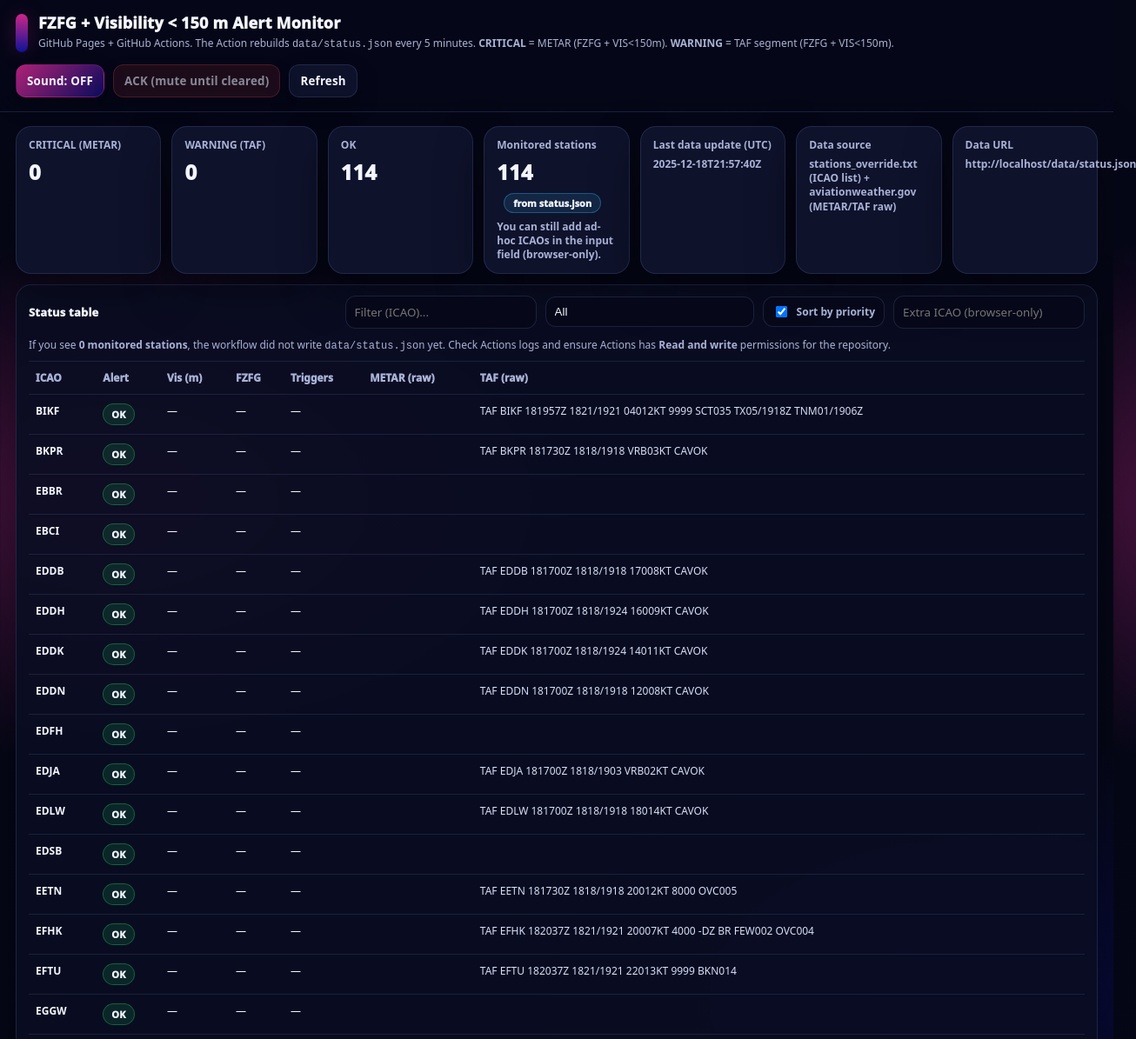
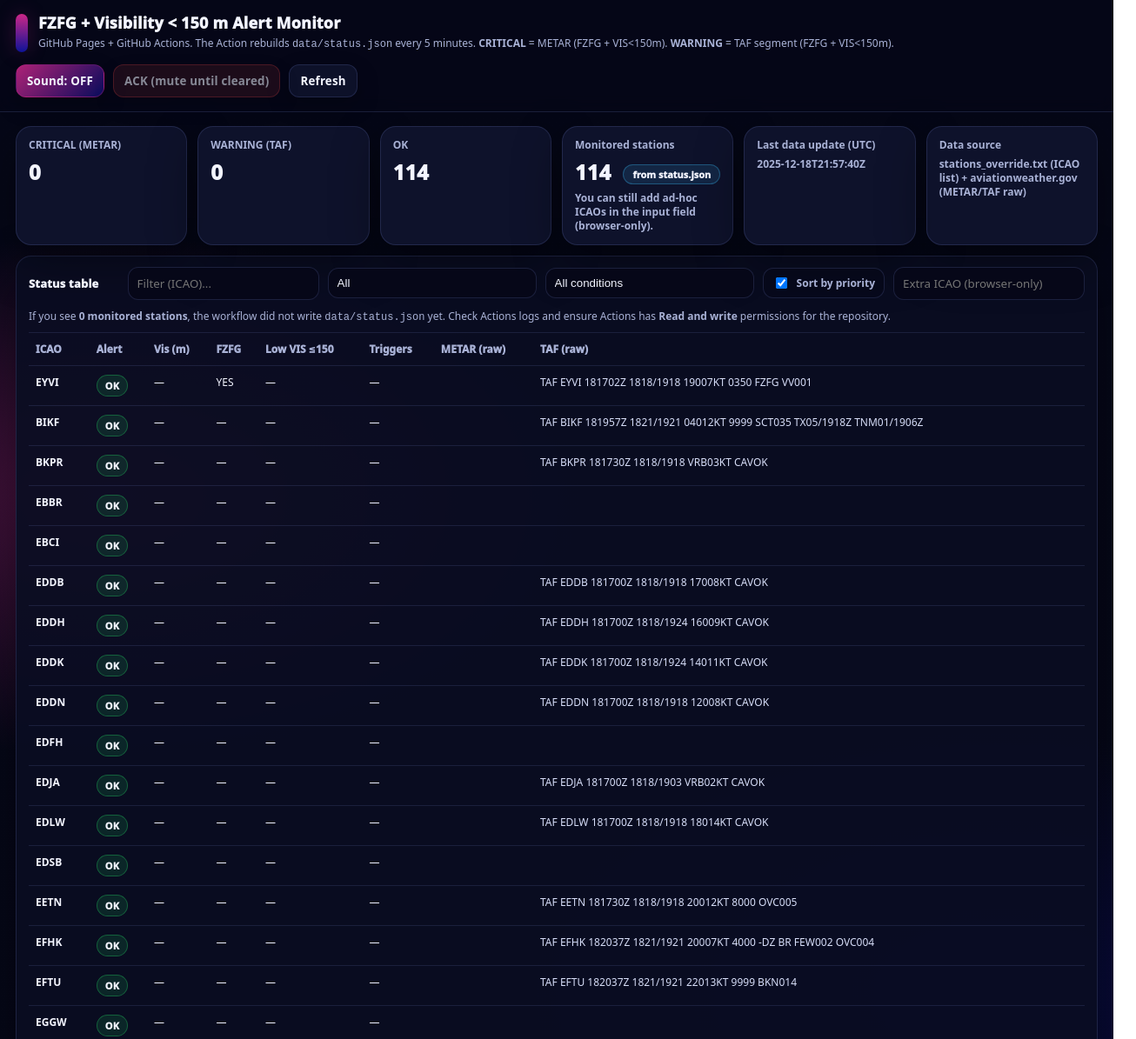
Before and after one commit to gergejhub/alertingwzz, a plain HTML site: page index.html in a window 1280 px wide. Shown: the top 1195 px of the page at 87% size, 1306 px wide, since content can reach past the window. Drawn offline with Linux system fonts and the light colour scheme.

Commit message:
Add files via upload

```diff
--- a/index.html
+++ b/index.html
@@ -90,7 +90,7 @@
     main{max-width:1700px;margin:0 auto;padding:16px 18px}
     .kpis{
       display:grid;
-      grid-template-columns: repeat(7, minmax(0,1fr));
+      grid-template-columns: repeat(6, minmax(0,1fr));
       gap:12px;
       margin-bottom:12px;
     }
@@ -247,11 +247,7 @@
       <div class="kpiLabel">Data source</div>
       <div class="kpiValue small" id="kSrc">—</div>
     </div>
-    <div class="card">
-      <div class="kpiLabel">Data URL</div>
-      <div class="kpiValue small" id="kUrl">—</div>
-    </div>
-  </section>
+</section>
 
   <section class="panel">
     <div class="panelHeader">
@@ -264,6 +260,13 @@
           <option value="critical">CRITICAL only</option>
           <option value="warning">WARNING only</option>
           <option value="ok">OK only</option>
+        </select>
+        <select id="condFilter" title="Filter by condition">
+          <option value="all">All conditions</option>
+          <option value="watch">Watchlist: FZFG OR VIS≤150</option>
+          <option value="fzfg">FZFG present</option>
+          <option value="lowvis">VIS≤150 present</option>
+          <option value="both">FZFG AND VIS≤150</option>
         </select>
         <label class="toggle">
           <input id="sortPriority" type="checkbox" checked />
@@ -284,6 +287,7 @@
           <th>Alert</th>
           <th>Vis (m)</th>
           <th>FZFG</th>
+          <th>Low VIS ≤150</th>
           <th>Triggers</th>
           <th>METAR (raw)</th>
           <th>TAF (raw)</th>
@@ -384,6 +388,7 @@
     tbody.innerHTML = "";
 
     const alertFilter = (el("alertFilter")?.value || "all").toLowerCase();
+    const condFilter = (el("condFilter")?.value || "all").toLowerCase();
     const sortByPriority = !!el("sortPriority")?.checked;
 
     function scoreAlert(a){
@@ -391,6 +396,80 @@
       if (v === "CRITICAL") return 2;
       if (v === "WARNING") return 1;
       return 0;
+    }
+
+    function visToMeters(raw){
+      if (!raw) return null;
+      const s = String(raw);
+      if (s.includes("CAVOK")) return 9999;
+
+      // 4-digit meter vis, exclude TAF validity windows like 1812/1912
+      const m = s.match(/(^|[^/])\b(\d{4})\b(?!\/)/);
+      if (m && m[2]) return parseInt(m[2], 10);
+
+      // statute miles (rare)
+      const sm = s.match(/\b(M)?(\d+)?(?:\s?(\d)\/(\d))?SM\b/);
+      if (sm){
+        const whole = sm[2] ? parseFloat(sm[2]) : 0;
+        const frac = (sm[3] && sm[4]) ? (parseFloat(sm[3]) / parseFloat(sm[4])) : 0;
+        const miles = whole + frac;
+        if (miles > 0) return Math.round(miles * 1609.344);
+      }
+      return null;
+    }
+
+    function splitTafSegments(taf){
+      if (!taf) return [];
+      const s = String(taf).replace(/\s+/g, " ").trim();
+      const parts = s.split(/\b(FM\d{6}|BECMG|TEMPO|PROB\d{2})\b/);
+      const segs = [];
+      let cur = "";
+      for (const p of parts){
+        if (!p) continue;
+        if (/^(FM\d{6}|BECMG|TEMPO|PROB\d{2})$/.test(p)){
+          if (cur.trim()) segs.push(cur.trim());
+          cur = p;
+        } else {
+          cur = (cur + " " + p).trim();
+        }
+      }
+      if (cur.trim()) segs.push(cur.trim());
+      return segs;
+    }
+
+    function hasFzfg(s){
+      if (!s) return false;
+      if (s.fzfg) return true;
+      const met = String(s.metar || "");
+      const taf = String(s.taf || "");
+      return met.includes("FZFG") || taf.includes("FZFG");
+    }
+
+    function hasLowVis150(s){
+      if (!s) return false;
+
+      // METAR: prefer parsed vis_m, fallback to regex on raw
+      let mv = (s.vis_m === null || s.vis_m === undefined) ? null : Number(s.vis_m);
+      if (mv === null || Number.isNaN(mv)){
+        mv = visToMeters(s.metar || "");
+      }
+      if (mv !== null && mv <= 150) return true;
+
+      // TAF: check any segment for any explicit VIS <= 150 (no FZFG requirement)
+      const segs = splitTafSegments(s.taf || "");
+      for (const seg of segs){
+        const v = visToMeters(seg);
+        if (v !== null && v <= 150) return true;
+      }
+      return false;
+    }
+
+    function watchFlag(s){
+      return hasFzfg(s) || hasLowVis150(s);
+    }
+
+    function bothFlag(s){
+      return hasFzfg(s) && hasLowVis150(s);
     }
 
     let filtered = stations.slice();
@@ -406,18 +485,33 @@
       return true;
     });
 
+    // Condition filtering
+    filtered = filtered.filter(s => {
+      if (condFilter === "all") return true;
+      if (condFilter === "watch") return watchFlag(s);
+      if (condFilter === "fzfg") return hasFzfg(s);
+      if (condFilter === "lowvis") return hasLowVis150(s);
+      if (condFilter === "both") return bothFlag(s);
+      return true;
+    });
+
     const sorted = filtered.sort((a,b) => {
-      // Priority sort: CRITICAL > WARNING > OK
+      // Always bring "watchlist" to the top (either criterion holds)
+      const aw = watchFlag(a) ? 1 : 0;
+      const bw = watchFlag(b) ? 1 : 0;
+      if (aw !== bw) return bw - aw;
+
       if (sortByPriority){
+        // Then CRITICAL > WARNING > OK
         const d = scoreAlert(b) - scoreAlert(a);
         if (d !== 0) return d;
 
-        // Within same priority: lower visibility first if available
+        // Then lower visibility first (if available)
         const av = (a.vis_m === null || a.vis_m === undefined) ? 1e12 : Number(a.vis_m);
         const bv = (b.vis_m === null || b.vis_m === undefined) ? 1e12 : Number(b.vis_m);
         if (av !== bv) return av - bv;
 
-        // If both have same visibility: METAR trigger first, then TAF trigger
+        // Then METAR trigger first, then TAF trigger
         const am = a.metar_trigger ? 1 : 0;
         const bm = b.metar_trigger ? 1 : 0;
         if (am !== bm) return bm - am;
@@ -427,7 +521,6 @@
         if (at !== bt) return bt - at;
       }
 
-      // Default stable ordering
       return (a.icao||"").localeCompare(b.icao||"");
     });
 
@@ -439,7 +532,8 @@
       else ok++;
 
       const vis = (s.vis_m === null || s.vis_m === undefined) ? "—" : String(s.vis_m);
-      const fz = s.fzfg ? "YES" : "—";
+      const fz = (hasFzfg(s)) ? "YES" : "—";
+      const lv = (hasLowVis150(s)) ? "YES" : "—";
 
       const tr = document.createElement("tr");
       tr.innerHTML = `
@@ -447,6 +541,7 @@
         <td>${badge(s.alert || "OK")}</td>
         <td>${vis}</td>
         <td>${fz}</td>
+        <td>${lv}</td>
         <td>${triggersText(s)}</td>
         <td class="raw">${s.metar || ""}</td>
         <td class="raw">${s.taf || ""}</td>
@@ -467,9 +562,7 @@
 
     el("kTs").textContent = payload?.ts_utc || "—";
     el("kSrc").textContent = payload?.source || "—";
-    el("kUrl").textContent = DATA_URL;
-
-    for (const s of stations) {
+for (const s of stations) {
       const prev = state.prevAlerts.get(s.icao);
       if (prev !== "CRITICAL" && s.alert === "CRITICAL") {
         toast(`<b>CRITICAL</b> ${s.icao} — FZFG + VIS&lt;150m detected (METAR).`);
@@ -523,6 +616,7 @@
   el("filter").addEventListener("input", () => { if (state.lastPayload) render(state.lastPayload); });
   el("extra").addEventListener("change", () => { if (state.lastPayload) render(state.lastPayload); });
   el("alertFilter").addEventListener("change", () => { if (state.lastPayload) render(state.lastPayload); });
+  el("condFilter").addEventListener("change", () => { if (state.lastPayload) render(state.lastPayload); });
   el("sortPriority").addEventListener("change", () => { if (state.lastPayload) render(state.lastPayload); });
 
   el("extra").value = localStorage.getItem(LS_EXTRA) || "";
```
